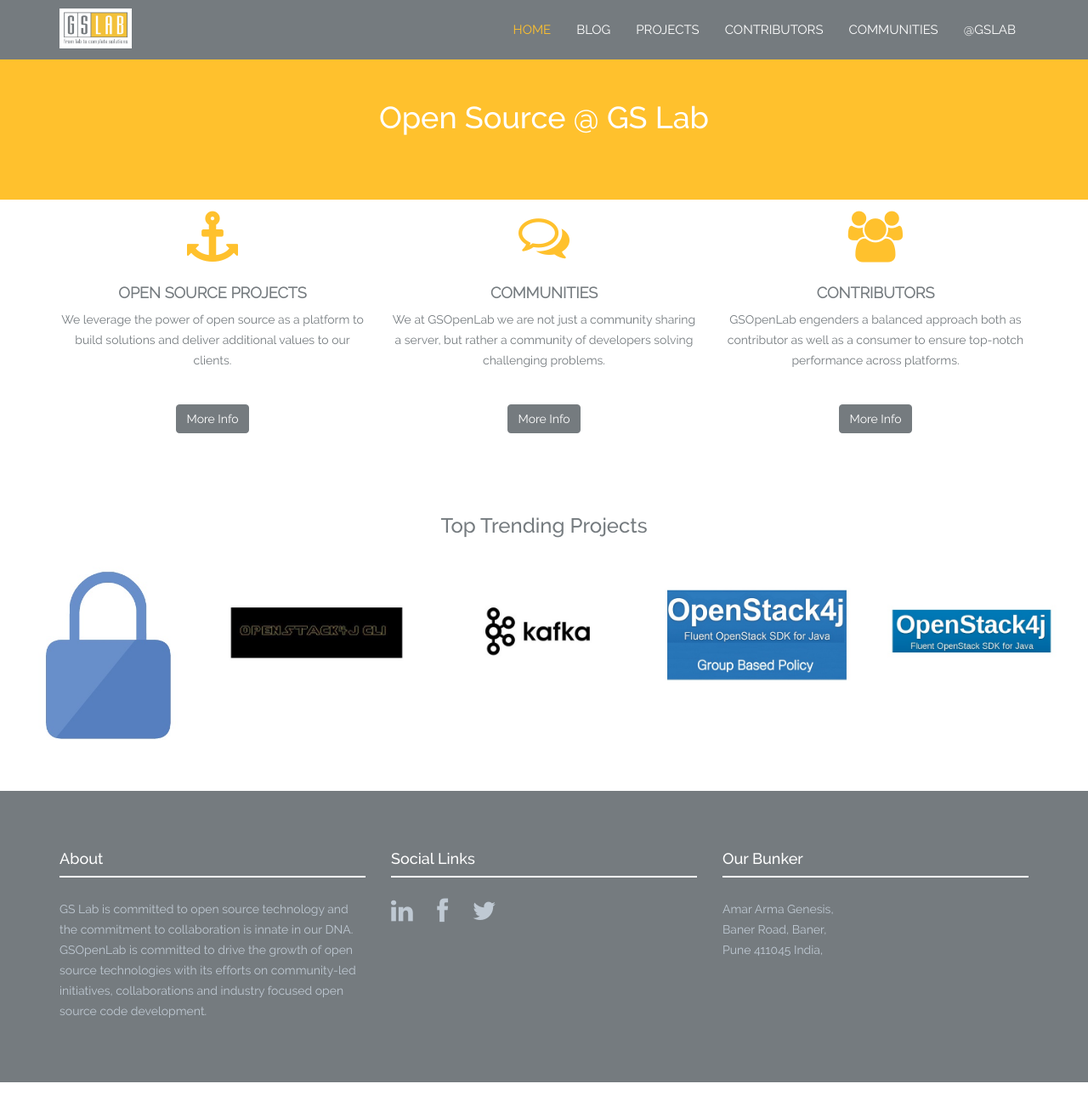
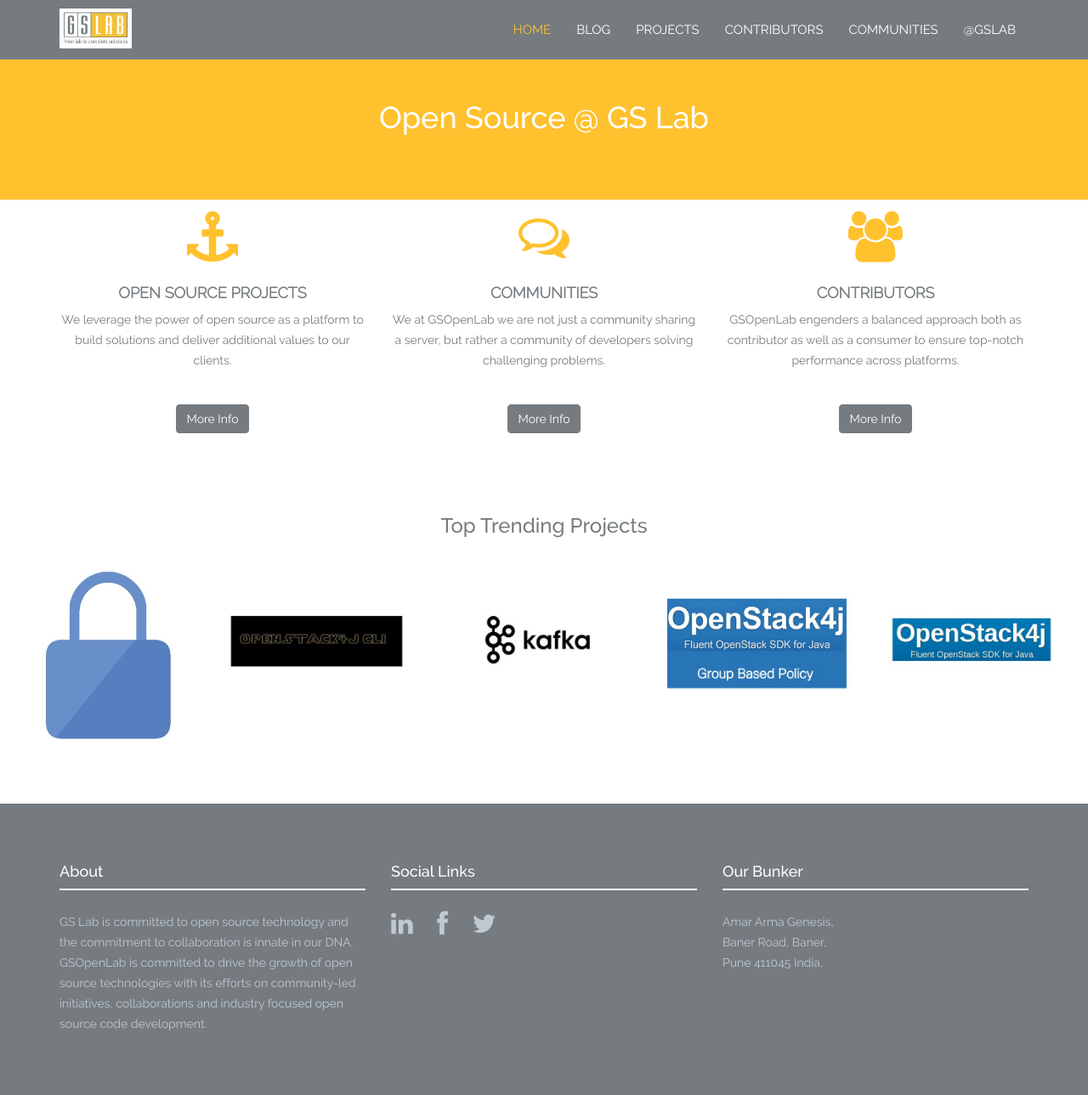
Before and after one commit to Akshada04/gslabopensource, a Jekyll site: the page built from index.html, in a window 1280 px wide and 1289 px high. Shown: the whole window at 85% size. Built offline with Jekyll 4.4.1, drawn with Linux system fonts in a browser that asks for light colours; nearby versions of some CDN libraries.

Commit message:
Update hoverex-all.css

```diff
--- a/assets/css/hoverex-all.css
+++ b/assets/css/hoverex-all.css
@@ -5,7 +5,7 @@
         height: 213px;
      text-align: center;
      vertical-align: middle;
-/*      display: table-cell; */
+     display: table-cell;
      min-height: 213px;
 	*display:inline;
 	position:relative;
```
